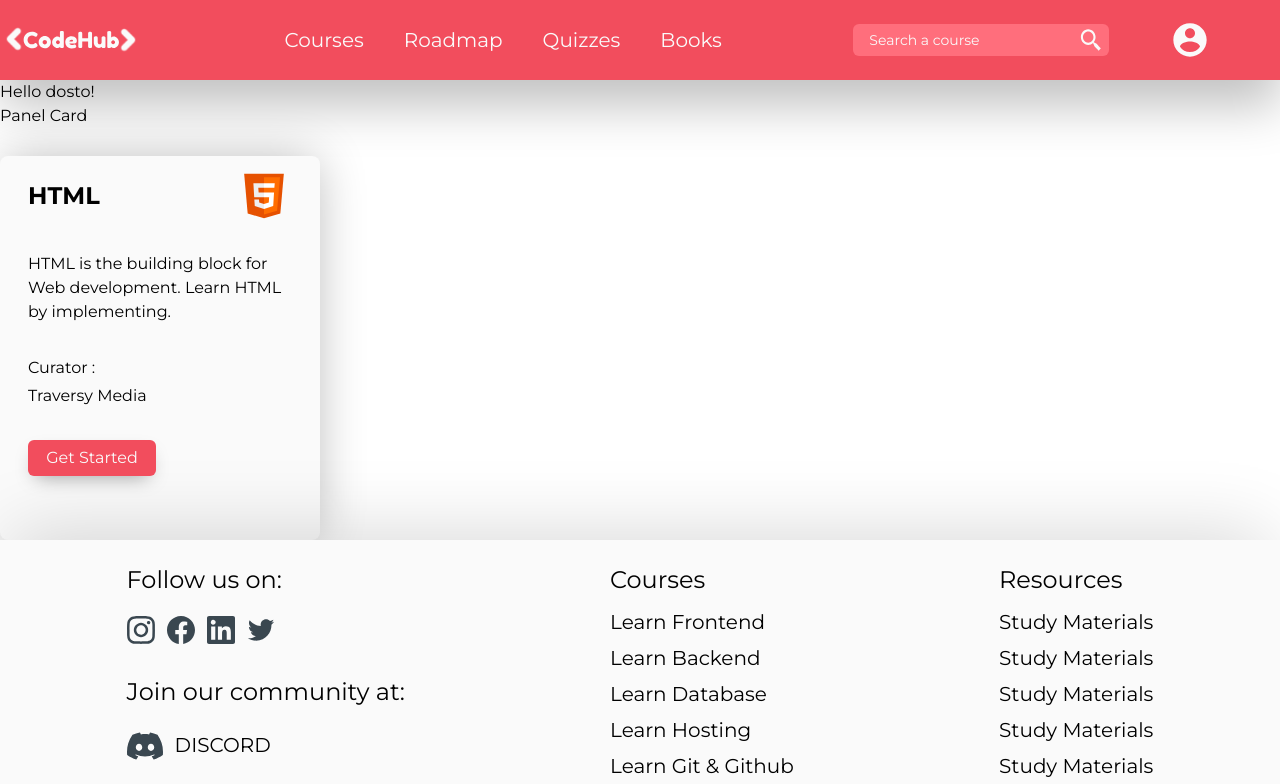
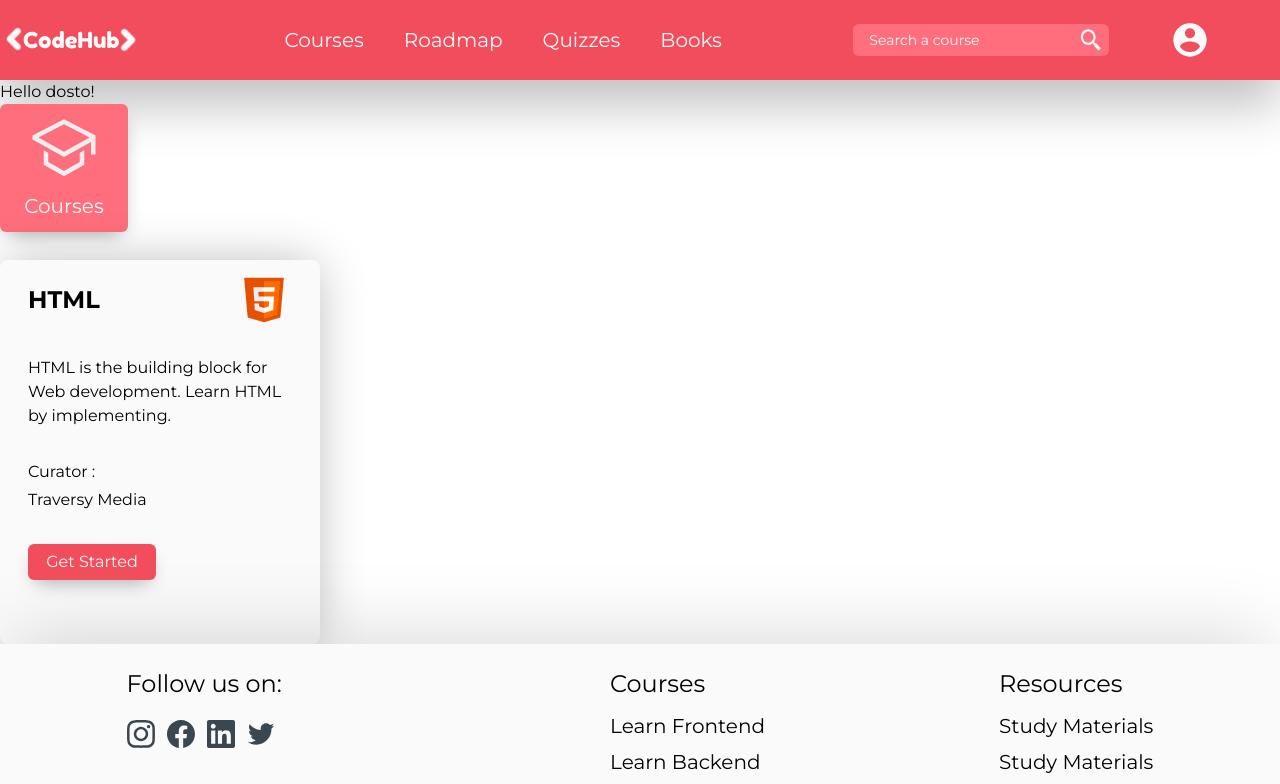
Before and after one commit to Harsh-H-Shah/codehub, a React (Create React App) app: page / in a window 1280 px wide. Shown: the top 784 px of the page. Built offline with nearby package versions, Linux system fonts and the light colour scheme; a web font is replaced by a local one.

Commit message:
Add panel card

```diff
--- a/src/components/PanelCard.js
+++ b/src/components/PanelCard.js
@@ -1,9 +1,11 @@
 import React from 'react'
+import CourseLogo from '../static/panel-logo/Courses.svg'
 
 const PanelCard = () => {
   return (
-    <div>
-      <h1>Panel Card</h1>
+    <div className=' w-32 h-32 bg-secondary-lightred flex flex-col place-content-evenly place-items-center rounded-md shadow-md'>
+      <img src={CourseLogo} alt="courselogo" className="w-16 h-16" />
+      <div className='text-primary text-xl '>Courses</div>
     </div>
   )
 }
```
